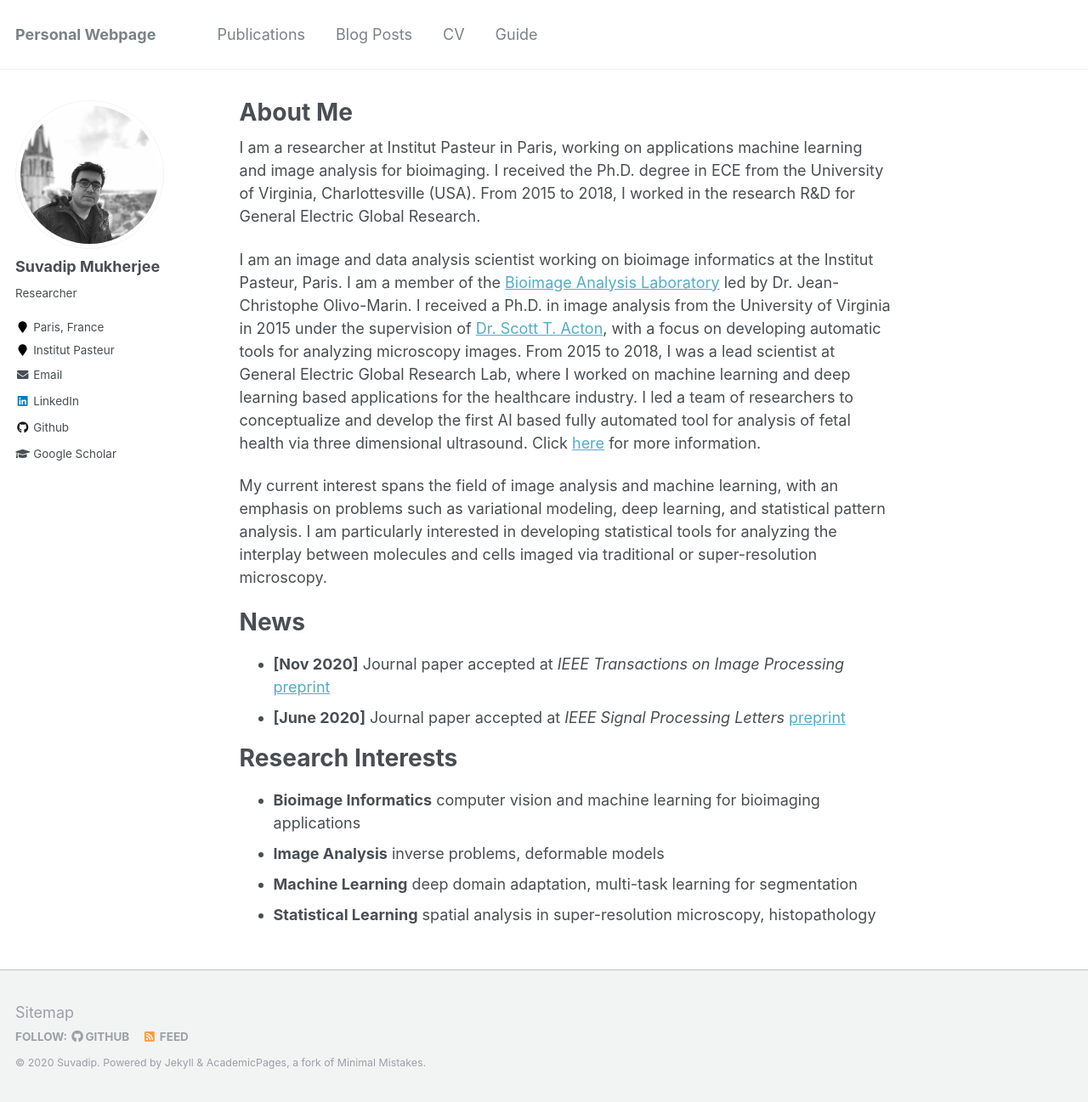
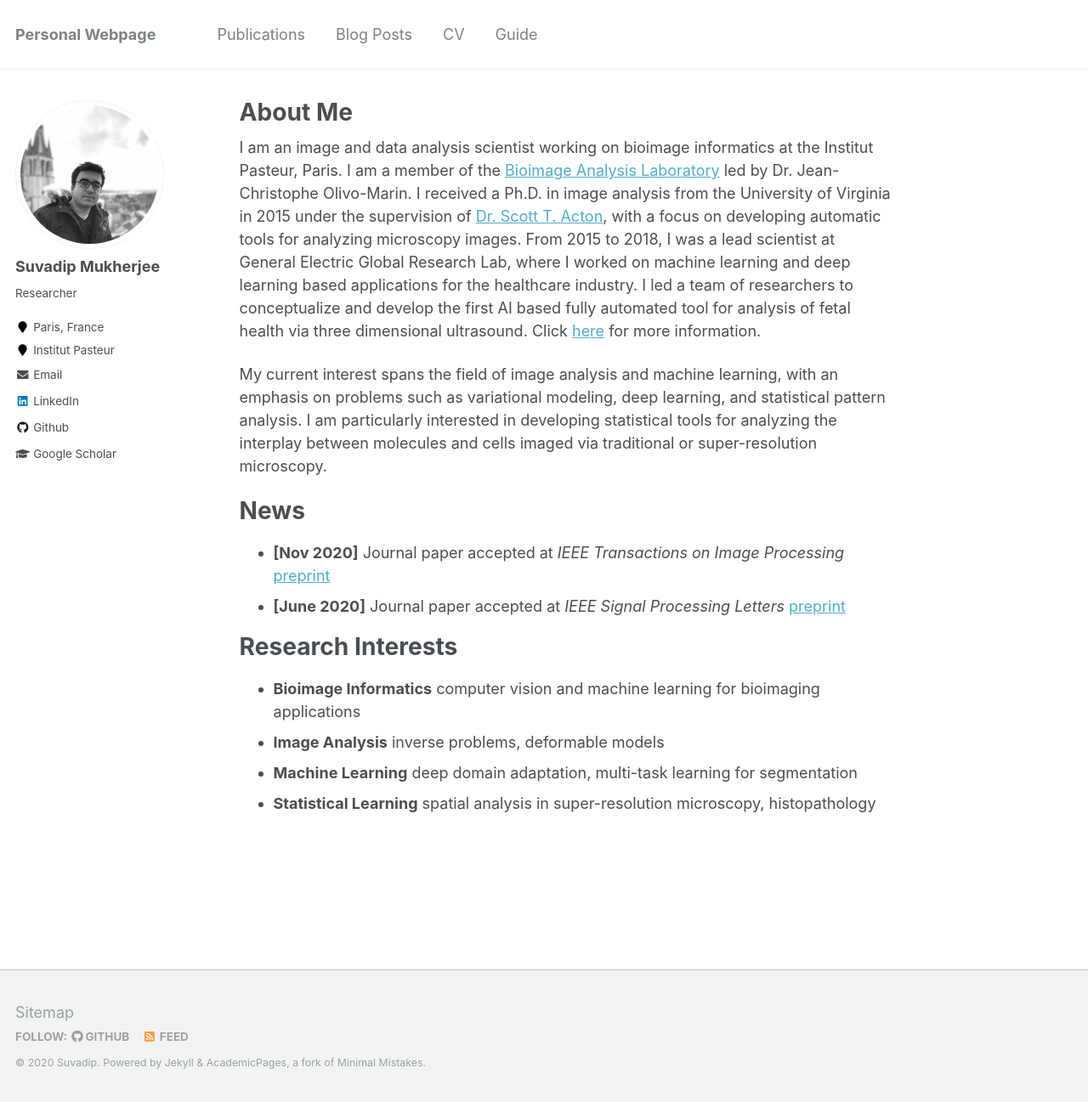
Before and after one commit to suvadip21/smukherjee.github.io, a Jekyll site: the page built from _pages/about.md, in a window 1280 px wide and 1297 px high. Shown: the whole window at 85% size. Built offline with Jekyll 4.4.1, drawn with Linux system fonts in a browser that asks for light colours.

Commit message:
Update about.md

```diff
--- a/_pages/about.md
+++ b/_pages/about.md
@@ -7,9 +7,6 @@ redirect_from:
   - /about/
   - /about.html
 ---
-
-I am a researcher at Institut Pasteur in Paris, working on applications machine learning and image analysis for bioimaging. I received the Ph.D. degree in ECE from the University of Virginia, Charlottesville (USA). From 2015 to 2018, I worked in the research R&D for General Electric Global Research.
-
 I am an image and data analysis scientist working on bioimage informatics at the Institut Pasteur, Paris. I am a member of the [Bioimage Analysis Laboratory](https://www.google.com/url?q=https%3A%2F%2Fresearch.pasteur.fr%2Fen%2Fteam%2Fbioimage-analysis%2F&sa=D&sntz=1&usg=AFQjCNGpJj9hsS7B13fK6ttcSjKou_sRXA) led by Dr. Jean-Christophe Olivo-Marin. I received a Ph.D. in image analysis from the University of Virginia in 2015 under the supervision of [Dr. Scott T. Acton](https://www.google.com/url?q=https%3A%2F%2Fengineering.virginia.edu%2Ffaculty%2Fscott-t-acton&sa=D&sntz=1&usg=AFQjCNFOTc_SRZp4uc3v5vAUqBLdc0NW6w), with a focus on developing automatic tools for analyzing microscopy images. From 2015 to 2018, I was a lead scientist at General Electric Global Research Lab, where I worked on machine learning and deep learning based applications for the healthcare industry. I led a team of researchers to conceptualize and develop the first AI based fully automated tool for analysis of fetal health via three dimensional ultrasound. Click [here](http://www.google.com/url?q=http%3A%2F%2Fnewsroom.gehealthcare.com%2Fai-helps-doctors-critical-measurement-during-pregnancy%2F%3Futm_source%3Dmailchimp%26utm_medium%3DGESocial%26utm_content%3DSonoCNS%26utm_campaign%3DHIMSS19&sa=D&sntz=1&usg=AFQjCNFfcttbJkdMHaYIbdzWPM5j2Aq2Pw) for more information.
 
 My current interest spans the field of image analysis and machine learning, with an emphasis on problems such as variational modeling, deep learning, and statistical pattern analysis. I am particularly interested in developing statistical tools for analyzing the interplay between molecules and cells imaged via traditional or super-resolution microscopy.
```
